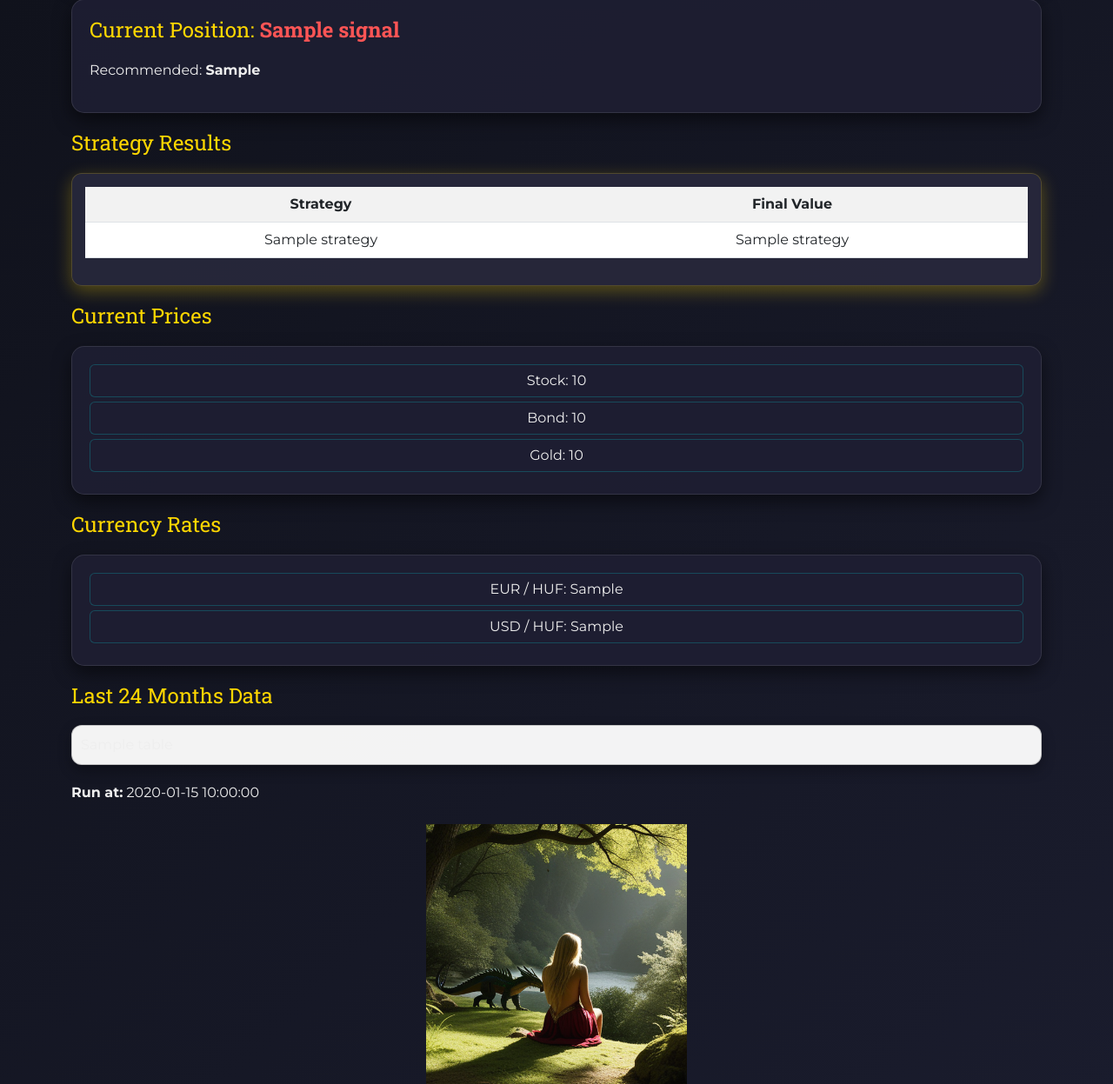
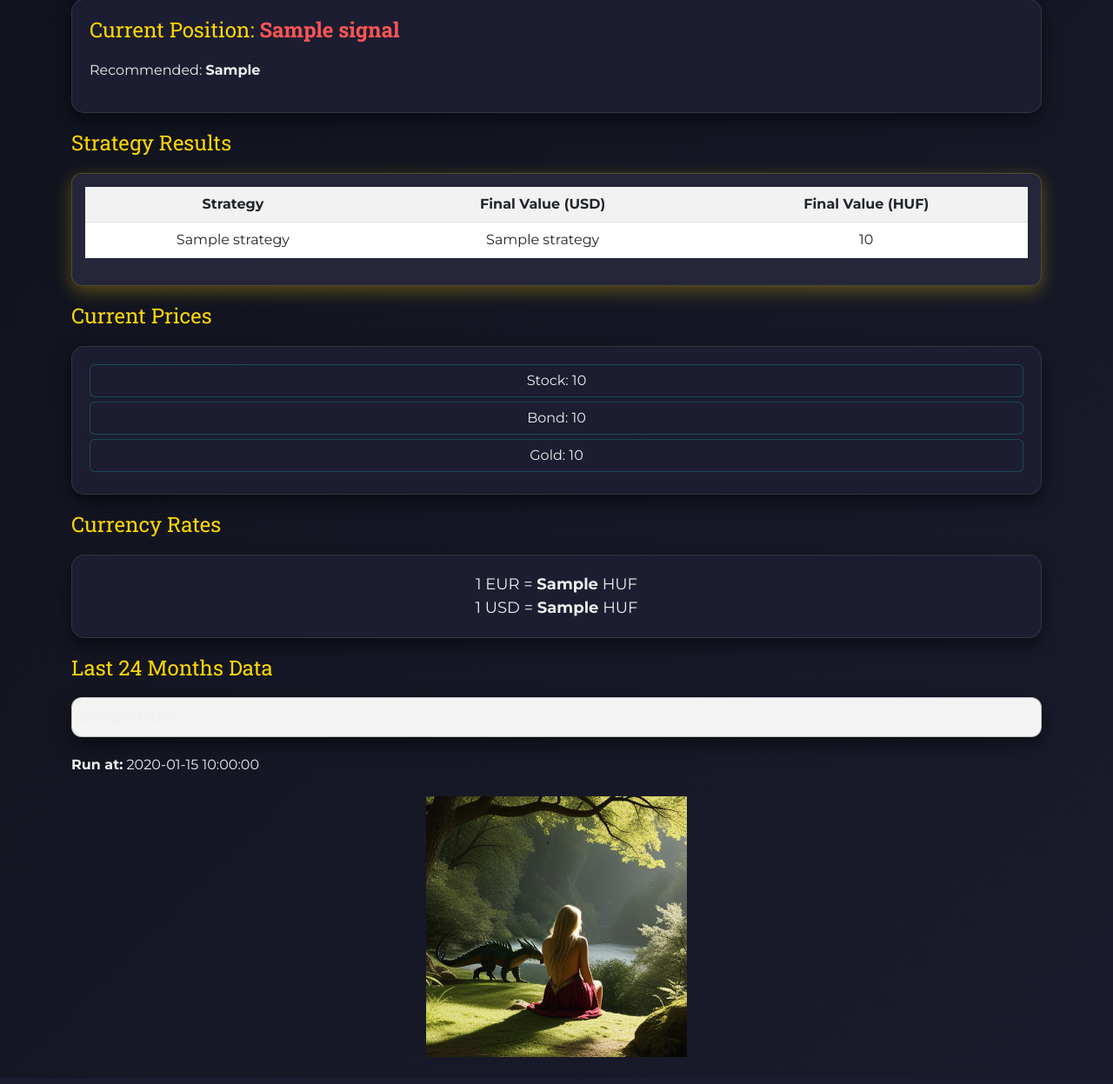
Before and after one commit to assatum/investment-dashboard, a Flask app: template templates/index.html in a window 1280 px wide. Shown: the part 284-1531 px from the top of the page at 87% size. After the commit the page ends 1500 px from the top, so only its background shows below. Run offline with Flask 3, Linux system fonts and the light colour scheme; the template is opened without the code that fills it: most values are stand-ins (such as "Sample title", 1, 10 or a date in 2020); some libraries are stand-ins or nearby versions.

Commit message:
Add files via upload

```diff
--- a/templates/index.html
+++ b/templates/index.html
@@ -9,6 +9,7 @@
 <link rel="stylesheet" href="https://cdn.datatables.net/1.13.5/css/dataTables.bootstrap5.min.css">
 
 <style>
+
 body {
   font-family: 'Montserrat', sans-serif;
   background: linear-gradient(135deg, #0f111a, #1a1c2d);
@@ -92,7 +93,6 @@ small {
   border-radius:12px;
   padding:10px;
   border: 1px solid rgba(0,0,0,0.2);
-  box-shadow: 0 6px 15px rgba(0,0,0,0.3);
 }
 
 .dataframe table {
@@ -122,6 +122,11 @@ small {
   font-weight:bold;
 }
 
+.currency-box{
+  font-size:18px;
+  text-align:center;
+}
+
 ul {
   list-style:none;
   padding-left:0;
@@ -135,6 +140,7 @@ ul li {
   border:1px solid rgba(0,255,255,0.2);
   text-align:center;
 }
+
 </style>
 </head>
 
@@ -190,16 +196,33 @@ ul li {
 </div>
 
 <h4>Strategy Results</h4>
+
 <div class="strategy-table glass-panel">
+
 <table class="table table-striped">
-<tr><th>Strategy</th><th>Final Value</th></tr>
+
+<tr>
+<th>Strategy</th>
+<th>Final Value (USD)</th>
+<th>Final Value (HUF)</th>
+</tr>
+
 {% for k,v in results.strategies.items() %}
-<tr><td>{{k}}</td><td>{{v}}</td></tr>
+
+<tr>
+<td>{{k}}</td>
+<td>{{v}}</td>
+<td>{{ (v * results.usd_huf) | round(0) }}</td>
+</tr>
+
 {% endfor %}
+
 </table>
+
 </div>
 
 <h4>Current Prices</h4>
+
 <ul class="glass-panel">
 <li>Stock: {{results.stock_price}}</li>
 <li>Bond: {{results.bond_price}}</li>
@@ -207,12 +230,16 @@ ul li {
 </ul>
 
 <h4>Currency Rates</h4>
-<ul class="glass-panel">
-<li>EUR / HUF: {{results.eur_huf}}</li>
-<li>USD / HUF: {{results.usd_huf}}</li>
-</ul>
+
+<div class="glass-panel currency-box">
+
+1 EUR = <b>{{results.eur_huf}}</b> HUF<br>
+1 USD = <b>{{results.usd_huf}}</b> HUF
+
+</div>
 
 <h4>Last 24 Months Data</h4>
+
 <div class="dataframe glass-panel">
 {{results.table|safe}}
 </div>
@@ -231,6 +258,7 @@ ul li {
 <script src="https://cdn.datatables.net/1.13.5/js/jquery.dataTables.min.js"></script>
 
 <script>
+
 $(document).ready(function() {
 
 var table = $('.dataframe table').DataTable({
@@ -242,14 +270,24 @@ var table = $('.dataframe table').DataTable({
 });
 
 table.rows().every(function() {
+
     var data = this.data();
     var position = data[data.length - 1];
+
     if(position !== "STOCK"){
         $(this.node()).addClass('non-stock-row');
     }
+
 });
 
 });
+
+// AUTO REFRESH 60s
+
+setTimeout(function(){
+   location.reload();
+},60000);
+
 </script>
 
 </body>
```
